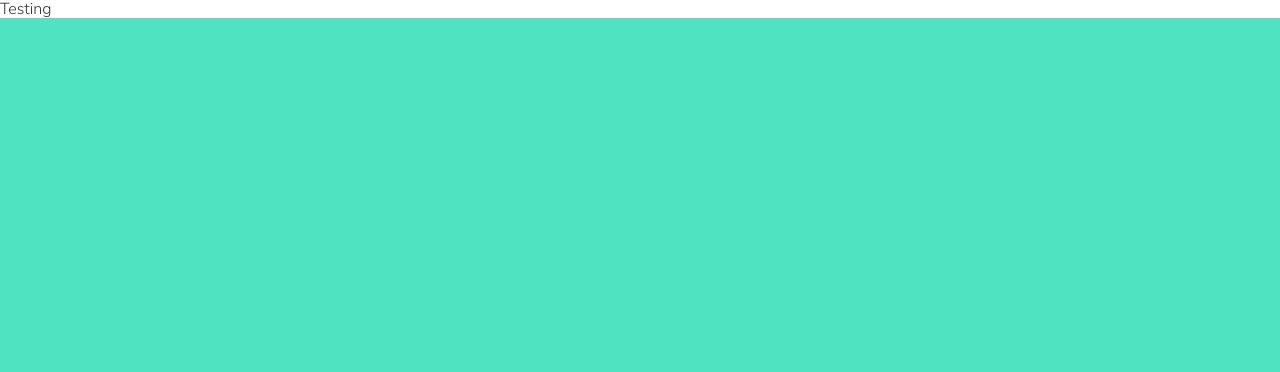
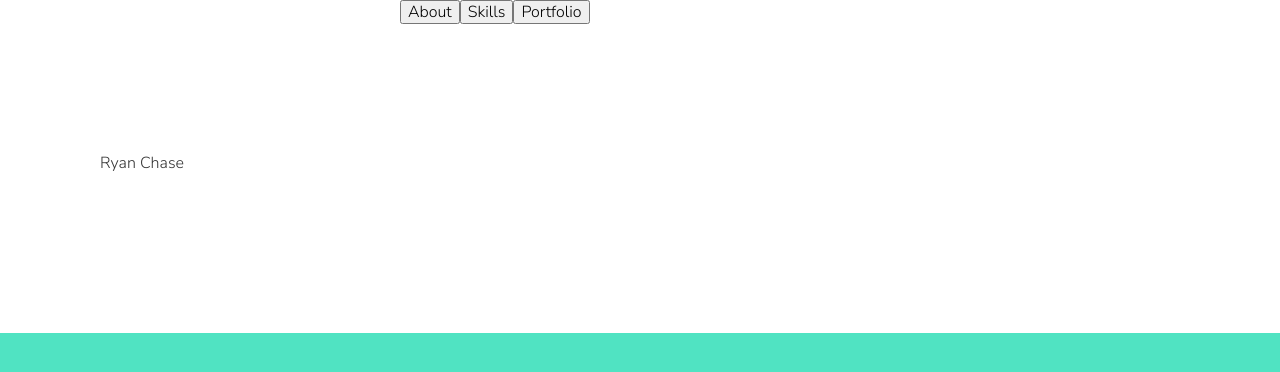
Before and after one commit to chasery/ryan-chase, a React (Create React App) app: page / in a window 1280 px wide. Shown: the top 372 px of the page. Built offline with nearby package versions, Linux system fonts and the light colour scheme.

Commit message:
Stub out header component structure

```diff
--- a/src/components/App.js
+++ b/src/components/App.js
@@ -23,10 +23,15 @@ const theme = {
     turquoise: "#50E3C2",
     mineShaft: "#333333",
     white: "#ffffff",
-    font: "'Nunito Sans', sans-serif"
+    font: "'Nunito Sans', sans-serif",
+    spacingSm: ".5rem", // 8px
+    spacingReg: ".75rem", // 12px
+    spacingMed: "1.5rem", // 24px
+    spacingLrg: "3rem", // 48px
+    spacingXlrg: "4rem" // 64px
 };
 
-const App = props => {
+const App = () => {
     return (
         <ThemeProvider theme={theme}>
             <React.Fragment>
--- a/src/components/Header/index.js
+++ b/src/components/Header/index.js
@@ -2,11 +2,49 @@ import React from "react";
 import styled from "styled-components";
 
 const HeaderWrapper = styled.header`
-    background-color: white;
+    display: flex;
+    justify-content: center;
+    background-color: ${props => props.theme.white};
 `;
+const HeaderContent = styled.div`
+    display: flex;
+    width: 67.5rem;
+    background-color: ${props => props.theme.white};
+`;
+const HeaderLogo = styled.div``;
+const HeaderNav = styled.nav``;
+const HeaderNavControls = styled.div``;
+const HeaderNavLinks = styled.div``;
 
 const Header = () => {
-    return <HeaderWrapper>Testing</HeaderWrapper>;
+    return (
+        <HeaderWrapper>
+            <HeaderContent>
+                <HeaderLogo>
+                    <svg />
+                    <div>Ryan Chase</div>
+                </HeaderLogo>
+                <HeaderNav>
+                    <HeaderNavControls>
+                        <button>About</button>
+                        <button>Skills</button>
+                        <button>Portfolio</button>
+                    </HeaderNavControls>
+                    <HeaderNavLinks>
+                        <a href="" target="_blank">
+                            <svg />
+                        </a>
+                        <a href="" target="_blank">
+                            <svg />
+                        </a>
+                        <a href="" target="_blank">
+                            <svg />
+                        </a>
+                    </HeaderNavLinks>
+                </HeaderNav>
+            </HeaderContent>
+        </HeaderWrapper>
+    );
 };
 
 export default Header;
```
